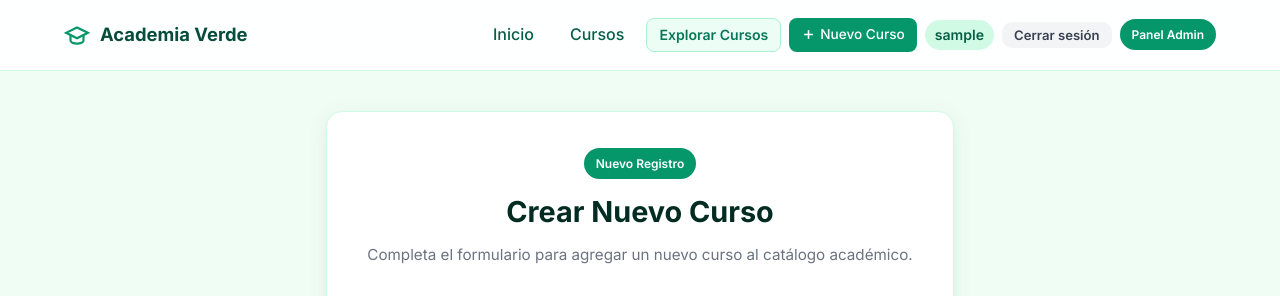
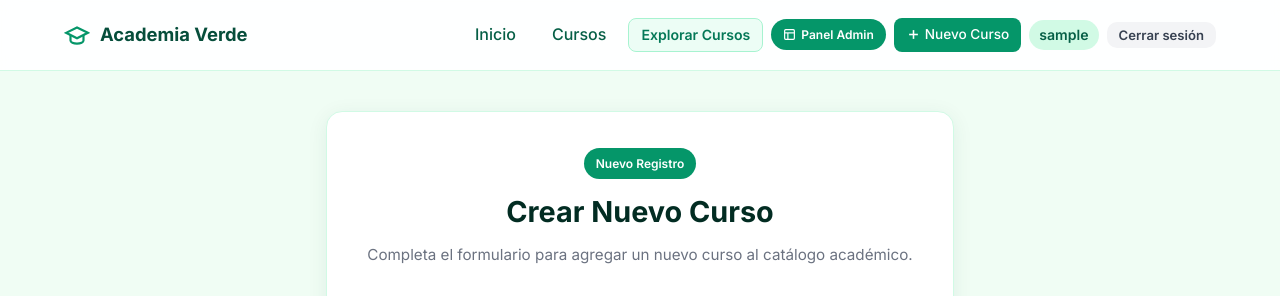
Before and after one commit to vickotoAguilera/proyecto-django-front-mas-back, a Django app: page /curso/nuevo/ in a window 1280 px wide. Shown: the top 296 px of the page. Run offline with Django 5.2, Linux system fonts and the light colour scheme; the visitor is signed in with stand-in values (Sample User, id 1); data that the repository does not hold is empty.

Commit message:
feat(nav): restringir visibilidad de boton Panel Admin exclusivamente a administradores autenticados

```diff
--- a/templates/base.html
+++ b/templates/base.html
@@ -30,6 +30,18 @@
         </a>
 
         {% if user.is_authenticated %}
+          <!-- Solo visible para administradores autenticados -->
+          {% if user.is_staff %}
+            <a href="/admin/" target="_blank" class="badge" style="display: inline-flex; align-items: center; gap: 5px; font-weight: 600;">
+              <svg width="13" height="13" viewBox="0 0 24 24" fill="none" stroke="currentColor" stroke-width="2.2">
+                <rect x="3" y="3" width="18" height="18" rx="2" ry="2"></rect>
+                <line x1="3" y1="9" x2="21" y2="9"></line>
+                <line x1="9" y1="21" x2="9" y2="9"></line>
+              </svg>
+              Panel Admin
+            </a>
+          {% endif %}
+
           <!-- Solo visible para usuarios autenticados -->
           <a href="{% url 'curso_crear' %}" class="btn btn-primary btn-sm" style="display: inline-flex; align-items: center; gap: 4px; padding: 6px 12px; font-size: 0.85rem; border-radius: 8px; color: #ffffff !important;">
             <svg width="15" height="15" viewBox="0 0 24 24" fill="none" stroke="#ffffff" stroke-width="2.5">
@@ -53,8 +65,6 @@
             Iniciar sesión
           </a>
         {% endif %}
-
-        <a href="/admin/" target="_blank" class="badge">Panel Admin</a>
       </div>
     </div>
   </nav>
```
